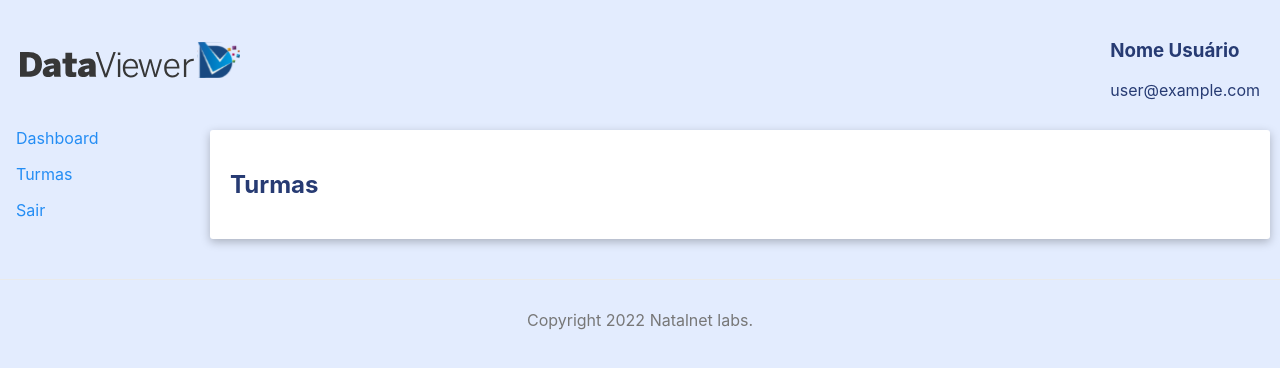
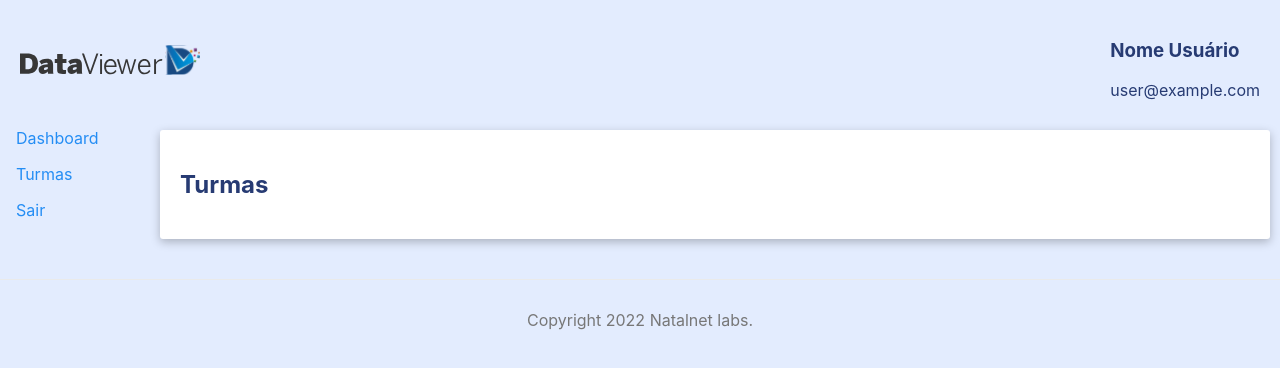
Before and after one commit to orivaldosantana/dataviewer_t1, a Next.js app: page /classes in a window 1280 px wide. Shown: the top 368 px of the page. Built offline with nearby package versions, Linux system fonts and the light colour scheme; no server answers; sample sign-in values are in the browser's storage.

Commit message:
corrigindo bug na tela de signup

```diff
--- a/components/Header.js
+++ b/components/Header.js
@@ -5,7 +5,7 @@ const Header = () => {
   const { currentUser } = useAuth()
   return (
     <header>
-      <Image src="/logo_name_h.svg" width={220} height={36} />
+      <Image src="/logo_name_h.svg" width={180} height={28} />
       <div>
         <h3> Nome Usuário </h3>
         {currentUser.email}
--- a/pages/signup.js
+++ b/pages/signup.js
@@ -3,14 +3,16 @@ import Image from 'next/image'
 import { useAuth } from '../context/AuthContext'
 import ErrorCard from '../components/ErrorCard'
 import Link from 'next/link'
+import { useRouter } from 'next/router'
 
 export default function Signup() {
+  const router = useRouter()
   const emailRef = useRef()
   const passwordRef = useRef()
   const passwordConfirmRef = useRef()
   const [error, setError] = useState('')
   const [loading, setLoading] = useState(false)
-  const { signup, currentUser } = useAuth()
+  const { signup } = useAuth()
 
   async function handleSubmit(e) {
     e.preventDefault()
@@ -24,6 +26,7 @@ export default function Signup() {
         'Submit ' + emailRef.current.value + ' ' + passwordRef.current.value
       )
       await signup(emailRef.current.value, passwordRef.current.value)
+      router.push('/')
     } catch {
       setError('Falha ao criar uma conta!')
     }
--- a/styles/Home.module.css
+++ b/styles/Home.module.css
@@ -2,7 +2,7 @@
   list-style-type: none;
   margin: 0;
   padding: 0;
-  width: 200px;
+  width: 150px;
 }
 
 .li a {
```
